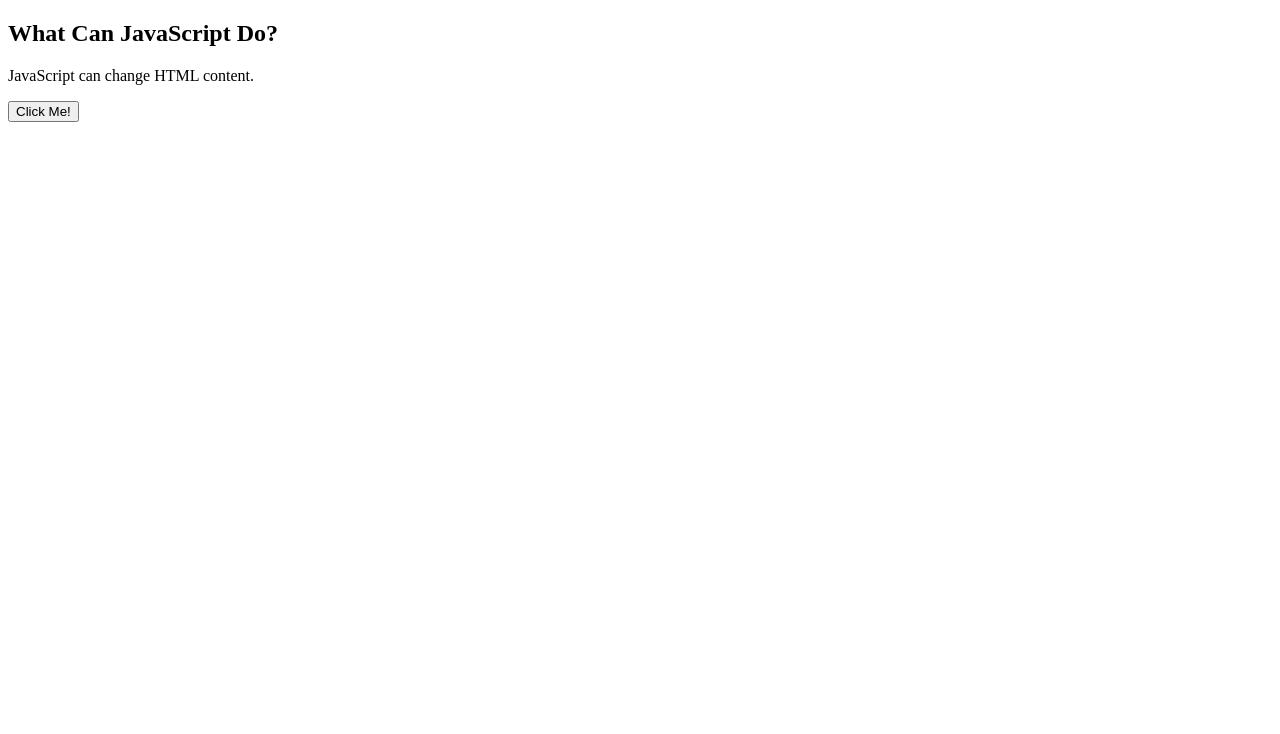
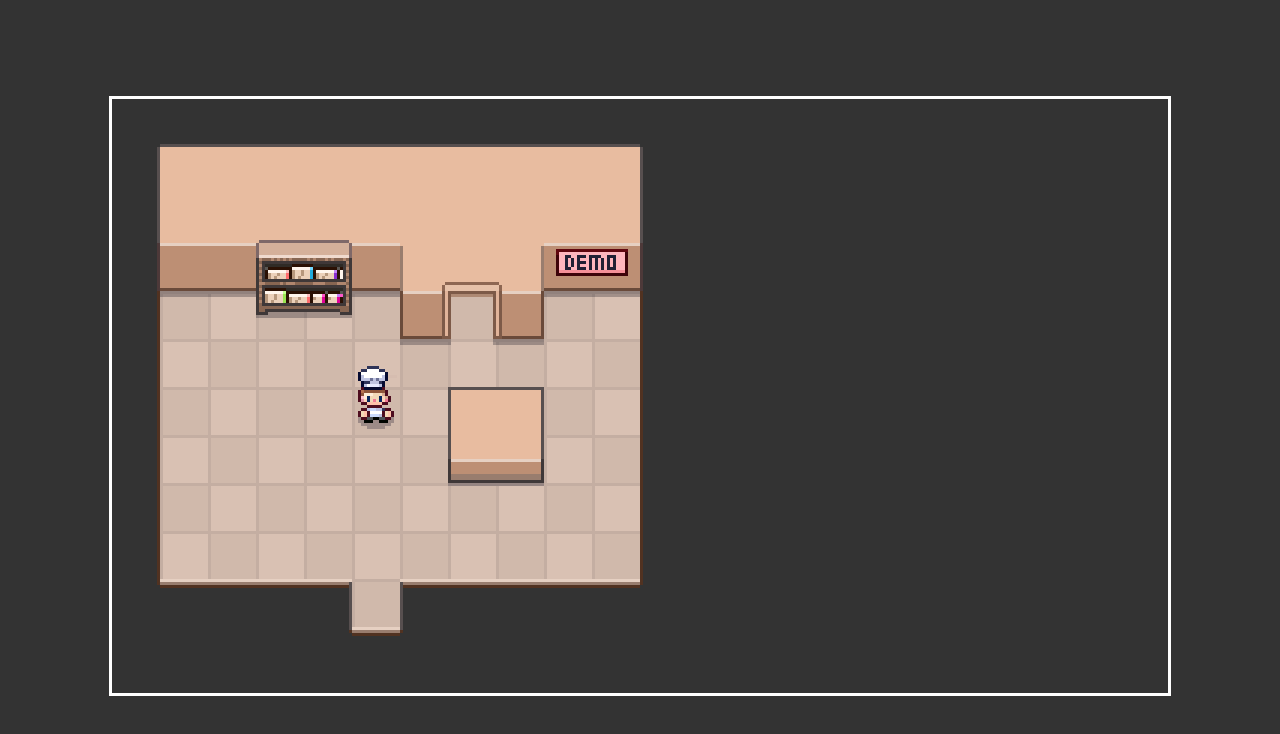
Before and after one commit to ekaropolus/san-clemente-16, a plain HTML site: page index.html in a window 1280 px wide. Drawn offline with Linux system fonts and the light colour scheme.

Commit message:
stage 1-4

```diff
--- a/index.html
+++ b/index.html
@@ -1,12 +1,17 @@
 <!DOCTYPE html>
 <html>
-<body>
+  <head>
+    <title>San Clemente 16</title>
+    <link href="/styles.css" type="text/css" rel="stylesheet">
+  </head>
+  <body>
+    <div class="game-container">
+      <canvas class="game-canvas" width="352" height="198"></canvas>
+    </div>
 
-<h2>What Can JavaScript Do?</h2>
+    <!-- Scripts -->
+    <script src="/Overworld.js"></script>
+    <script src="/init.js"></script>
 
-<p id="demo">JavaScript can change HTML content.</p>
-
-<button type="button" onclick='document.getElementById("demo").innerHTML = "Hello JavaScript!"'>Click Me!</button>
-
-</body>
+  </body>
 </html>
```
